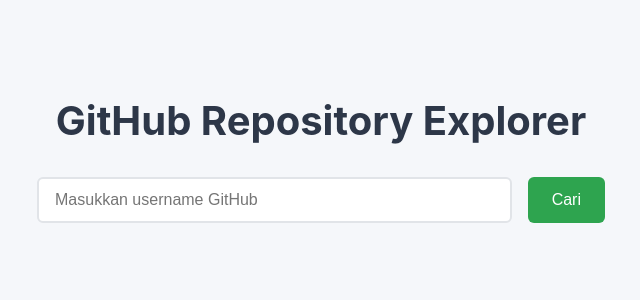
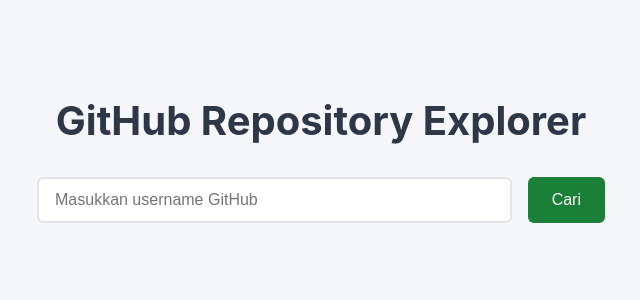
Before and after one commit to yusupsupriyadi/github-search, a Next.js app: page / in a window 1280 px wide. Shown: the top 300 px of the page, without its empty margins (319-959 px from the left). Built offline with nearby package versions, Linux system fonts and the light colour scheme.

Commit message:
refactor(contras search button)

```diff
--- a/src/app/styles/SearchBar.module.css
+++ b/src/app/styles/SearchBar.module.css
@@ -22,7 +22,7 @@
 
 .button {
   padding: 0.75rem 1.5rem;
-  background-color: #2ea44f;
+  background-color: #1a7f37;
   color: white;
   border: none;
   border-radius: 6px;
@@ -32,5 +32,5 @@
 }
 
 .button:hover {
-  background-color: #2c974b;
+  background-color: #166b2f;
 }
```
